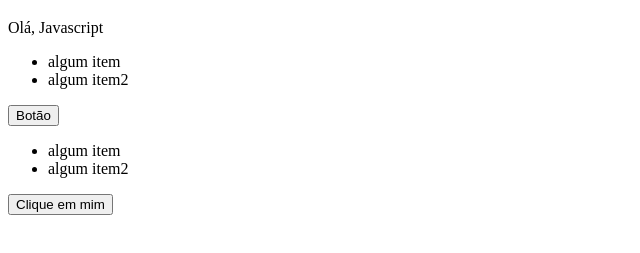
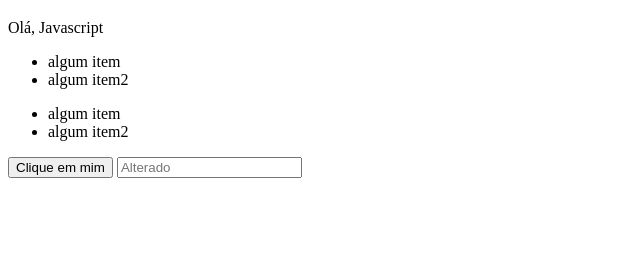
Before and after one commit to santiagomillena/javascript-b7web, a plain HTML site: page index.html in a window 1280 px wide. Both pictures are taken after a click on the button "Clique em mim". Shown: the part 61-314 px from the top of the page, without its empty margins (0-640 px from the left). Drawn offline with Linux system fonts and the light colour scheme.

Commit message:
setAttibute, getAttribute e hasAttribute

```diff
--- /dev/null
+++ b/assets/js/script32.js
@@ -0,0 +1,32 @@
+function clicou () {
+    let input = document.querySelector('input')
+
+    input.setAttribute('placeholder','Alterado')
+}
+
+
+// setAttribute	- Este método é usado para definir ou atualizar o valor de um atributo de um elemento HTML. Define ou atualiza o valor de um atributo.	Não retorna nada (modifica o DOM).
+
+//        input.setAttribute('placeholder','Alterado')
+
+
+/*
+ const div = document.createElement("div");
+div.setAttribute("id", "minhaDiv"); // Adiciona o atributo id com valor "minhaDiv"
+div.setAttribute("class", "classeExemplo"); // Adiciona o atributo class
+console.log(div.outerHTML); // <div id="minhaDiv" class="classeExemplo"></div>
+*/
+
+
+// getAttribute	- Este método é usado para obter o valor de um atributo de um elemento HTML. Obtém o valor de um atributo.	Retorna o valor ou null se não existir.
+
+// Ex:     console.log (input.getAttribute(type))
+//         retorna text
+
+// hasAttribute	Verifica se o atributo existe em um elemento.	Retorna true ou false.
+
+//         if (input.hasAttribute('placeholder')){
+//             console.log('Tem placeholder SIM')
+//         } else {
+//             console.log('Não tem placeholer...')
+//         }
--- a/index.html
+++ b/index.html
@@ -17,8 +17,10 @@
         <li>algum item</li>
         <li>algum item2</li>
     </ul>
-    <p> <button id="botao" onclick="clicou()" >Clique em mim </button></p>
+    <button id="botao" onclick="clicou()" >Clique em mim </button>
 
-<script src="assets/js/script30.js"></script>
+    <input type="text" placeholder="Digite o que quiser" >
+
+<script src="assets/js/script32.js"></script>
 </body>
 </html>
```
Also changed, not shown: assets/js/script31.js (added, +13 -0 lines).
